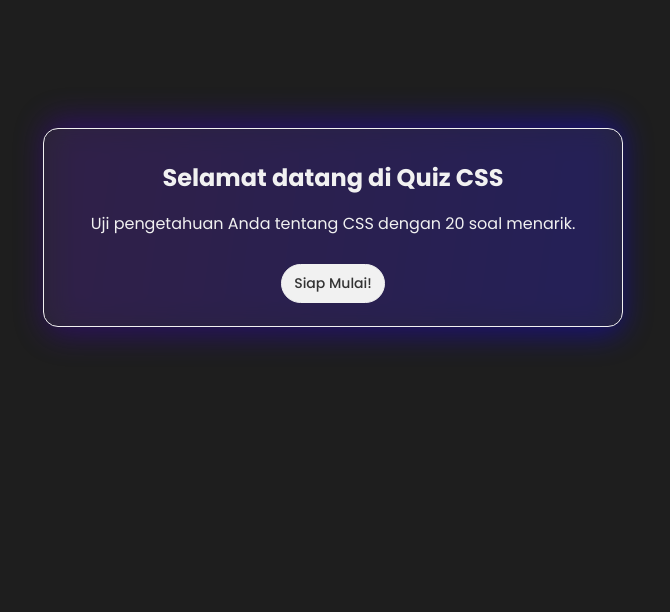
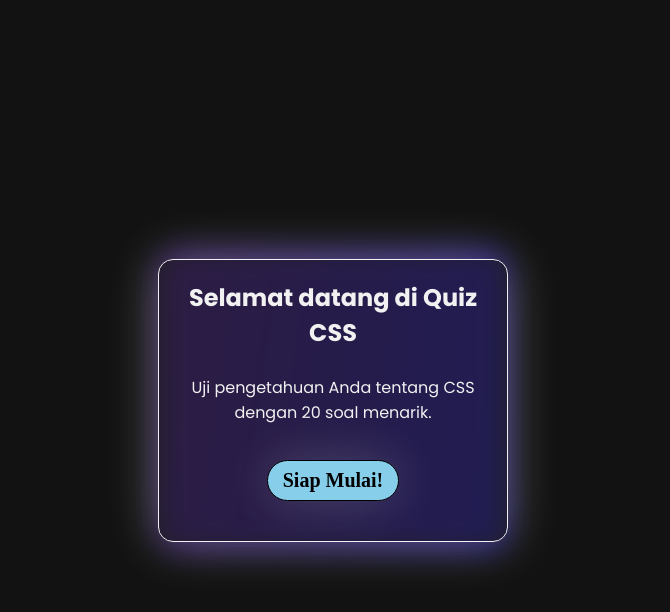
Before and after one commit to chx-bit/noneknw, a plain HTML site: page index.html in a window 1280 px wide. Shown: the whole page, without its empty margins (307-977 px from the left). Drawn offline with nearby package versions, Linux system fonts and the light colour scheme; a web font is replaced by a local one.

Commit message:
Update style.css

```diff
--- a/style.css
+++ b/style.css
@@ -1,101 +1,112 @@
-body {
-  font-family: Poppins, sans-serif;
-  background: #1e1e1e;
-  padding: 20px;
-  text-align: center;
+* {
+    margin: 0;
+    padding: 0;
+    box-sizing: border-box;
+    color: #f1f1f1;
 }
 
+html,
+body {
+    background-color: #121212;
+    font-family: "Poppins", sans-serif;
+}
+
+.parent {
+    display: flex;
+    justify-content: center;
+    align-items: center;
+    height: calc(var(--vh, 1vh) * 100);
+    user-select: none;
+}
+
+#quizContainer,
 #landing,
-#quizContainer {
-  max-width: 600px;
-  margin: 10px;
-  padding: 15px;
-  background: #33333373;
-  color: #f1f1f1;
+#scoreContainer {
+    display: flex;
+    flex-direction: column;
+    align-items: center;
+    justify-content: center;
+    background-color: #33333373;
+    max-width: 350px;
+    width: 100%;
+    padding: 20px;
+    gap: 15px;
     border-radius: 15px;
     border: 0.5px solid #f1f1f1;
-  backdrop-filter: blur(10px);
+    box-shadow: 0 0 50px 0.2px rgba(241, 241, 241, 0.4);
 }
-#anonymous {
-  padding: 1px;
-  background: #33333373;
-  color: #f1f1f1;
-  border-radius: 15px;
-  border: 0.5px solid #f1f1f1;
-  backdrop-filter: blur(10px);
-  margin: 0px 20px ;
+
+#landing button {
+    padding: 8px 15px;
+    background-color: #87ceeb;
+    border-radius: 25px;
+    border: 0.5px solid black;
+    margin-bottom: 20px;
+    box-shadow: 0 0 50px 0.2px rgba(241, 241, 241, 0.2);
+    font: 600 20px Cabin sketch;
+    color: black;
 }
+
 #landing h1 {
     font-size: 24px;
     margin-bottom: 10px;
+    text-align: center;
 }
 
 #landing p {
     font-size: 16px;
     margin-bottom: 20px;
+    text-align: center;
 }
 
 #questionContainer h2 {
     font-size: 20px;
-  margin-bottom: 20px;
+    margin: 20px;
 }
 
-#option, #scoreContainer{
+#option {
     display: flex;
     margin: 10px auto;
     flex-direction: column;
     text-align: left;
-  font-size: 18px;
-  padding: 15px;
+    padding: 3px;
     gap: 15px;
-}
-#option Label {
-  background-color: #f0f0f073;
-  padding: 5px;
-  border: 0.5px #181818;
-  border-radius: 20px;
-  color: #333333;
-}
-#option Label:hover {
-  background: #f0f0f0;
+    font: 700 20px Cabin sketch;
 }
 
-button {
-  padding: 8px 12px;
-  font: 430 14px Poppins;
-  margin: 8px;
-  background: #f1f1f1;
-  color: #333333;
-  border-radius: 20px;
-  min-width: 100px;
-  border: 0.5px solid #f1f1f1;
+.button-group {
+    display: flex;
+    justify-content: center;
+    justify-content: space-around;
 }
 
-#scoreContainer {
-  margin-top: 30px;
-  padding: 20px;
-  border: 1px solid #ccc;
-  border-radius: 10px;
-  color: #f1f1f1;
-  background: #333333;
-  display: flex;
-  flex-direction: row;
-  justify-content: center;
-  gap: 10px;
-}
 #option div {
-  background-color: #f0f0f074;
+    background-color: #87ceeb;
     padding: 10px;
     border-radius: 30px;
     transition: all 0.3s;
     text-align: center;
+    border: 0.5px solid #f1f1f1;
+    color: #1e1e1e;
 }
 
-#option div:hover,
+#option div:hover {
+    background: #f0f0f0;
+    color: #141414;
+    box-shadow: 0px 0px 14px 0.5px #ffffff;
+}
+
+svg {
+    background-color: #87ceeb;
+    color: #141414;
+    padding: 4px;
+    border-radius: 100px;
+}
+
+svg:hover,
 button:hover {
-  background: #f0f0f0;
-  color: #14141473;
-  box-shadow: 0px 0px 8px #f1f1f173;
+    transform: scale(1.05);
+    box-shadow: 0px 0px 20px 1px #f1f1f173;
 }
 
 #option div.selected {
@@ -115,6 +126,7 @@ button:hover {
     padding: 3px;
     box-shadow: 0px 0px 5px #f0f0f073;
 }
+
 #progressBarFill {
     font-size: 10px;
     border-radius: 15px;
@@ -127,32 +139,22 @@ button:hover {
     left: 50%;
     transform: translateX(-50%);
 }
-/* Tambahkan di style.css */
-.neon-wrapper {
-  position: relative;
-  max-width: 600px;
-  margin: 100px auto;
-}
 
 .neon-shadow {
     position: absolute;
     top: -10px;
-  left: 10px;
-  right: 9px;
+    left: 0px;
+    right: 0px;
     bottom: -9px;
     border-radius: 19px;
-
-  background: linear-gradient(
-    98deg,
+    background: linear-gradient(98deg,
             rgba(14, 0, 255, 1) 0%,
             rgba(124, 0, 255, 1) 13%,
             rgba(184, 0, 255, 1) 26%,
             rgba(230, 0, 233, 1) 43%,
             rgba(113, 0, 204, 1) 57%,
             rgba(69, 0, 179, 1) 75%,
-    rgba(14, 0, 255, 1) 100%
-  );
-
+            rgba(14, 0, 255, 1) 100%);
     background-size: 400% 400%;
     filter: blur(15px);
     opacity: 0.4;
@@ -160,43 +162,41 @@ button:hover {
     animation: neonGlow 4s linear infinite;
 }
 
-
 @keyframes neonGlow {
     0% {
         background-position: 0% 0%;
     }
+
     25% {
         background-position: 100% 50%;
     }
+
     50% {
         background-position: 100% 100%;
     }
+
     75% {
         background-position: 50% 100%;
     }
+
     100% {
         background-position: 0% 0%;
     }
 }
 
-/* Pastikan container utama punya z-index lebih tinggi */
-#landing,
-#quizContainer {
-  position: relative;
-  z-index: 2;
-}
 @keyframes slideUp {
     0% {
         transform: translateY(50px);
         opacity: 0;
     }
+
     100% {
         transform: translateY(0);
         opacity: 1;
     }
 }
 
-/* Kelas yang akan diterapkan pada elemen yang ingin dianimasikan */
-.slide-up, .neon-wrapper{
+.slide-up,
+.neon-wrapper {
     animation: slideUp 0.7s ease-in-out;
   }
```
Lines whose indentation alone changed are shown as unchanged.
